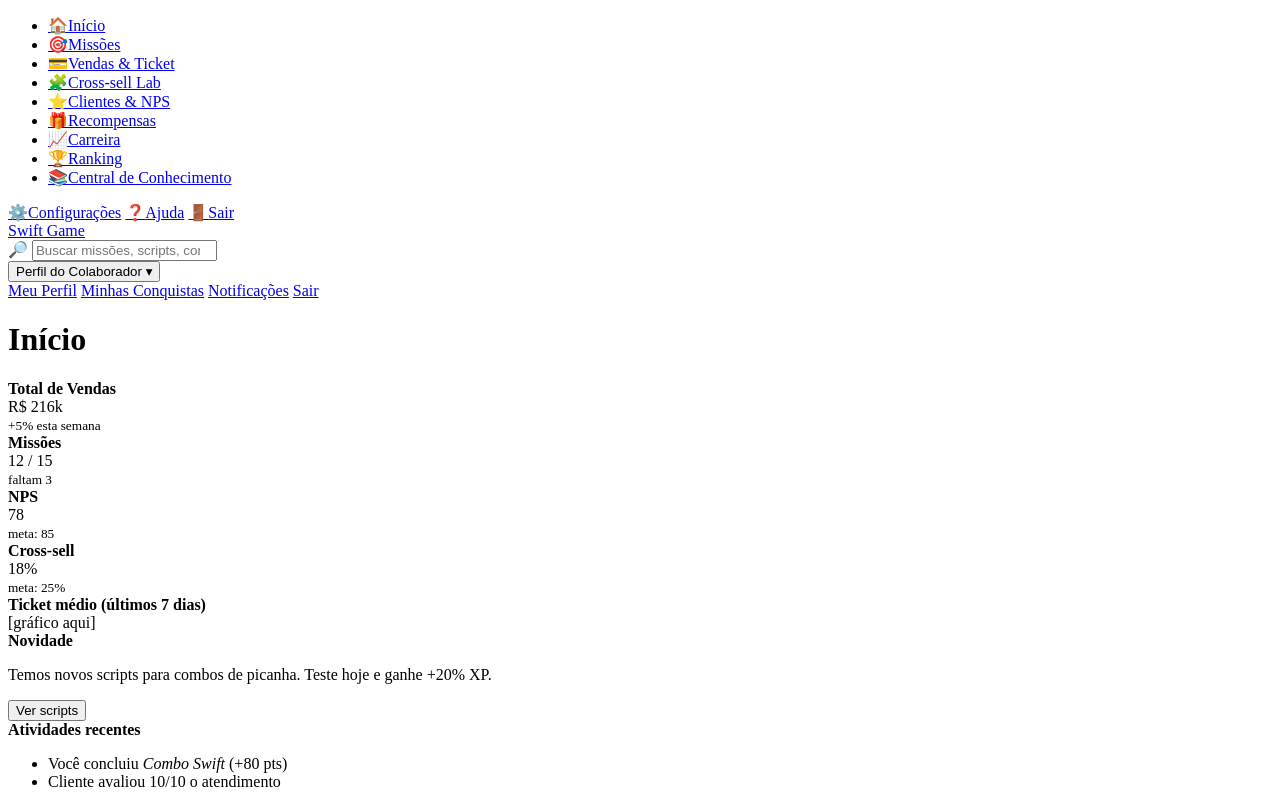
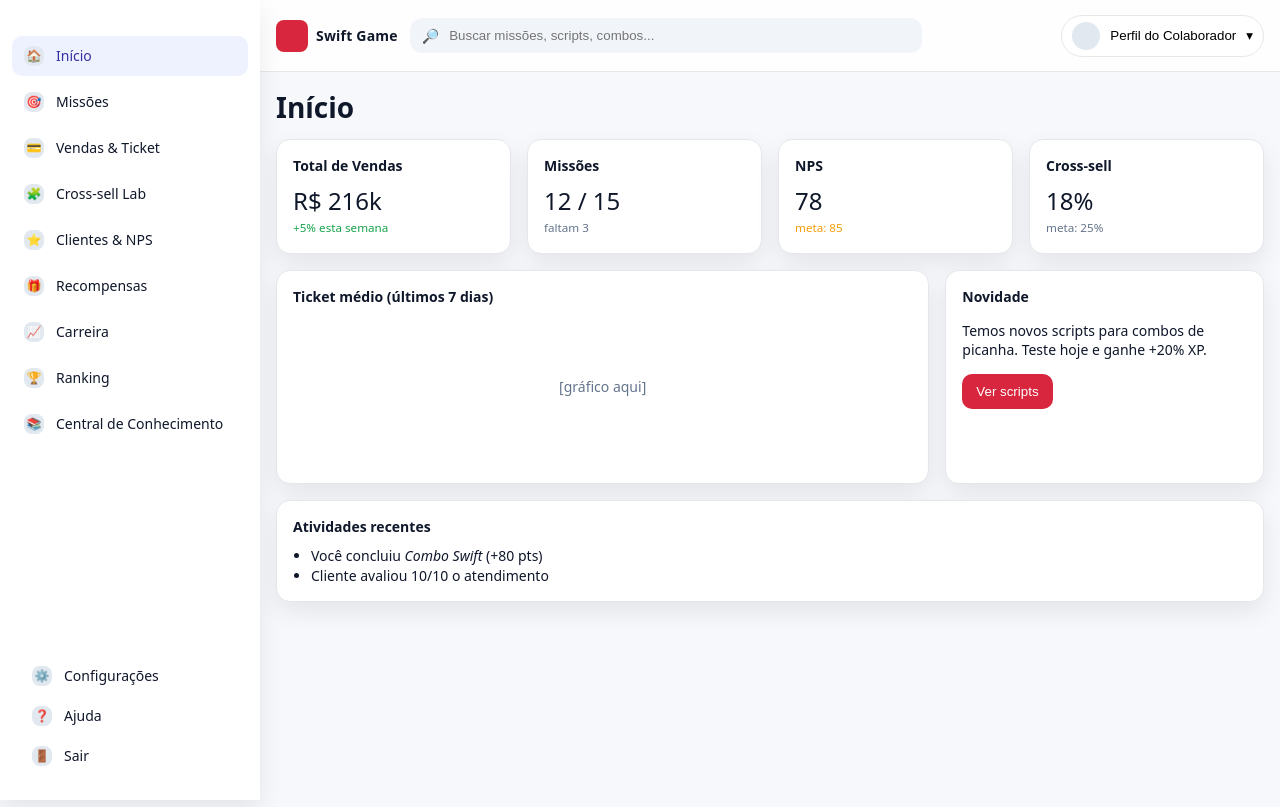
Before and after one commit to brunacch/SprintSwift, a plain HTML site: page index.html in a window 1280 px wide. Drawn offline with Linux system fonts and the light colour scheme; a script that the page names is missing.

Commit message:
CSS adicionado na página

```diff
--- /dev/null
+++ b/CSS/index.css
@@ -0,0 +1,119 @@
+/* ===== Tokens (ajuste para identidade Swift) ===== */
+:root{
+  --bg: #f6f8fb;
+  --surface: #ffffff;
+  --text: #0f172a;
+  --muted: #64748b;
+  --primary: #d7263d; /* vermelho Swift */
+  --ok: #16a34a;
+  --warn: #f59e0b;
+  --radius: 14px;
+  --shadow: 0 10px 24px rgba(2,6,23,.08);
+  --sidebar-w: 260px;
+  --sidebar-w-collapsed: 80px;
+  --header-h: 72px;
+  --gap: 16px;
+}
+
+*{box-sizing:border-box}
+html,body{height:100%}
+body{
+  margin:0; background:var(--bg); color:var(--text);
+  font:14px/1.4 system-ui,-apple-system,Segoe UI,Roboto,Ubuntu,Inter,Arial;
+  -webkit-font-smoothing:antialiased; -moz-osx-font-smoothing:grayscale;
+}
+
+/* ===== Layout base ===== */
+.app{
+  display:grid; min-height:100dvh;
+  grid-template-columns: var(--sidebar-w) 1fr;
+  grid-template-rows: var(--header-h) 1fr;
+  grid-template-areas:
+    "sidebar header"
+    "sidebar main";
+}
+
+/* ===== Sidebar ===== */
+.sidebar{
+  grid-area: sidebar;
+  background:var(--surface);
+  box-shadow: var(--shadow);
+  position: sticky; top:0; height:100dvh;
+  padding:16px 12px; display:flex; flex-direction:column; gap:12px; z-index:3;
+}
+.sidebar__top{display:flex; align-items:center; gap:8px; padding:0 8px;}
+.brand{display:flex; align-items:center; gap:10px; text-decoration:none; color:var(--text); font-weight:700; letter-spacing:.2px}
+.brand__logo{width:32px; height:32px; border-radius:8px; background:var(--primary); display:inline-block}
+.sidebar__toggle{margin-left:auto; border:0; background:transparent; cursor:pointer; font-size:20px; padding:6px 8px; border-radius:8px}
+
+.sidebar__nav{padding:8px 0; overflow:auto}
+.sidebar__nav ul{list-style:none; margin:0; padding:0; display:flex; flex-direction:column; gap:6px}
+.nav__link{display:flex; align-items:center; gap:12px; text-decoration:none; color:var(--text); padding:10px 12px; border-radius:10px; transition:.15s ease}
+.nav__link:hover{background:#f1f5f9}
+.nav__link[aria-current="page"], .nav__link.is-active{background:#eef2ff; color:#3730a3}
+.nav__icon{width:20px; height:20px; display:inline-grid; place-items:center; background:#e2e8f0; border-radius:8px; font-size:12px}
+.sidebar__bottom{margin-top:auto; padding:8px}
+
+/* ===== Header ===== */
+.header{
+  grid-area: header; height:var(--header-h);
+  display:flex; align-items:center; justify-content:space-between;
+  padding:0 16px; position:sticky; top:0; z-index:2;
+  background:rgba(255,255,255,.85); backdrop-filter:blur(8px);
+  border-bottom:1px solid #e5e7eb;
+}
+.brand--header{gap:8px}
+.header__left{display:flex; align-items:center; gap:12px}
+.search{display:flex; align-items:center; gap:8px; background:#f1f5f9; border-radius:12px; padding:8px 12px; width:min(520px, 40vw)}
+.search input{border:0; outline:0; background:transparent; width:100%}
+.header__right{display:flex; align-items:center; gap:10px}
+.profileBtn{display:flex; align-items:center; gap:10px; background:var(--surface); border:1px solid #e5e7eb; border-radius:999px; padding:6px 10px; cursor:pointer}
+.avatar{width:28px; height:28px; border-radius:50%; background:#e2e8f0}
+
+.dropdown{
+  position:absolute; right:16px; top:calc(var(--header-h) - 6px);
+  background:var(--surface); border:1px solid #e5e7eb; border-radius:12px;
+  box-shadow:var(--shadow); padding:6px; display:none; min-width:220px; z-index:10;
+}
+.dropdown[data-open="true"]{display:block}
+.dropdown a{display:block; padding:10px 12px; border-radius:8px; color:var(--text); text-decoration:none}
+.dropdown a:hover{background:#f1f5f9}
+
+/* ===== Main ===== */
+.main{grid-area: main; padding:16px}
+.page-title{margin:0 0 12px 0}
+.grid{display:grid; gap:var(--gap); grid-template-columns:repeat(12,1fr)}
+.card{background:var(--surface); border:1px solid #e5e7eb; border-radius:var(--radius); box-shadow:var(--shadow); padding:16px}
+.kpi{grid-column:span 3}
+.wide{grid-column:span 8}
+.side{grid-column:span 4}
+.span-12{grid-column:1 / -1}
+.kpi__value{font-size:24px; margin-top:8px}
+.kpi__note{color:var(--muted)}
+.kpi__note--ok{color:var(--ok)}
+.kpi__note--warn{color:var(--warn)}
+.placeholder-graph{height:160px; display:grid; place-items:center; color:var(--muted)}
+.list{margin:10px 0 0; padding-left:18px}
+.btn-primary{background:var(--primary); color:#fff; border:0; padding:10px 14px; border-radius:10px; cursor:pointer}
+
+/* ===== Colapso da sidebar (opcional no desktop) ===== */
+.app.is-collapsed{grid-template-columns:var(--sidebar-w-collapsed) 1fr}
+.app.is-collapsed .nav__text{display:none}
+.app.is-collapsed .brand span{display:none}
+
+/* ===== Responsivo ===== */
+@media (max-width: 960px){
+  .app{grid-template-columns:1fr; grid-template-areas:"header" "main"}
+  .sidebar{
+    position:fixed; inset:0 auto 0 0; transform:translateX(-105%);
+    width:var(--sidebar-w); border-right:1px solid #e5e7eb; transition:.2s ease;
+  }
+  .sidebar[data-open="true"]{transform:translateX(0)}
+  .brand--header{display:flex}
+  .grid{grid-template-columns:1fr}
+  .kpi,.wide,.side,.span-12{grid-column:1 / -1}
+}
+
+/* Acessibilidade utilitária */
+.sr-only{position:absolute; width:1px; height:1px; padding:0; margin:-1px; overflow:hidden; clip:rect(0,0,0,0); border:0}
+button, a {outline-color:#6366f1}
--- a/index.html
+++ b/index.html
@@ -4,7 +4,7 @@
     <meta charset="UTF-8">
     <meta name="viewport" content="width=device-width, initial-scale=1.0">
     <title>Swift Game</title>
-    <link rel="stylesheet" href="css/styes.css"/>
+    <link rel="stylesheet" href="css/index.css"/>
 </head>
 <body>
     <div class="app" id="app">
```
